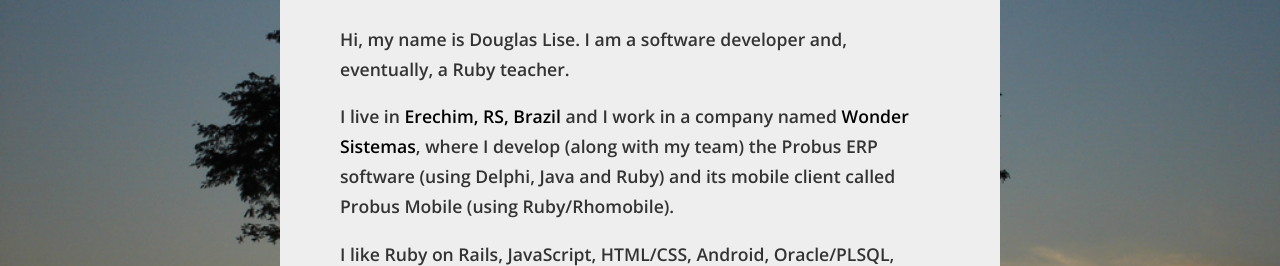
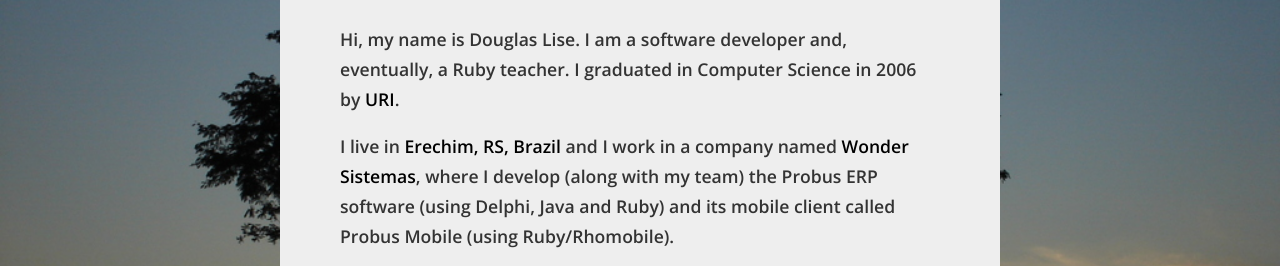
Before and after one commit to douglaslise/douglaslise.github.io, a website: page app/index.html in a window 1280 px wide. Shown: the part 220-486 px from the top of the page. Drawn offline with nearby package versions, Linux system fonts and the light colour scheme; files that its build step writes are made by us from their sources.

Commit message:
Added studies

```diff
--- a/app/index.html
+++ b/app/index.html
@@ -7,7 +7,6 @@
         <meta name="description" content="Douglas Lise">
         <meta name="viewport" content="width=device-width">
         <!-- Place favicon.ico and apple-touch-icon.png in the root directory -->
-        <!-- build:css styles/vendor.css -->
         <!-- bower:css -->
         <!-- endbower -->
         <!-- endbuild -->
@@ -28,7 +27,7 @@
           </h1>
 
           <p>
-            Hi, my name is <strong>Douglas Lise</strong>. I am a software developer and, eventually, a Ruby teacher.
+            Hi, my name is <strong>Douglas Lise</strong>. I am a software developer and, eventually, a Ruby teacher. I graduated in Computer Science in 2006 by <a href="http://uricer.edu.br" target="_blank">URI</a>.
           </p>
           <p>
             I live in <a href="https://maps.google.com/maps?q=Erechim,+RS,+Brazil&hl=pt-BR&ll=-16.467695,-46.757812&spn=50.205557,86.572266&sll=37.0625,-95.677068&sspn=42.581364,86.572266&hnear=Erechim+-+Rio+Grande+do+Sul,+Brasil&t=m&z=4" target="_blank" title="Map">Erechim, RS, Brazil</a> and I work in a company named <a href="http://wonder.com.br" target="_blank">Wonder Sistemas</a>, where I develop (along with my team) the Probus ERP software (using Delphi, Java and Ruby) and its mobile client called Probus Mobile (using Ruby/Rhomobile).
```
Also changed, not shown: 1 other file.
